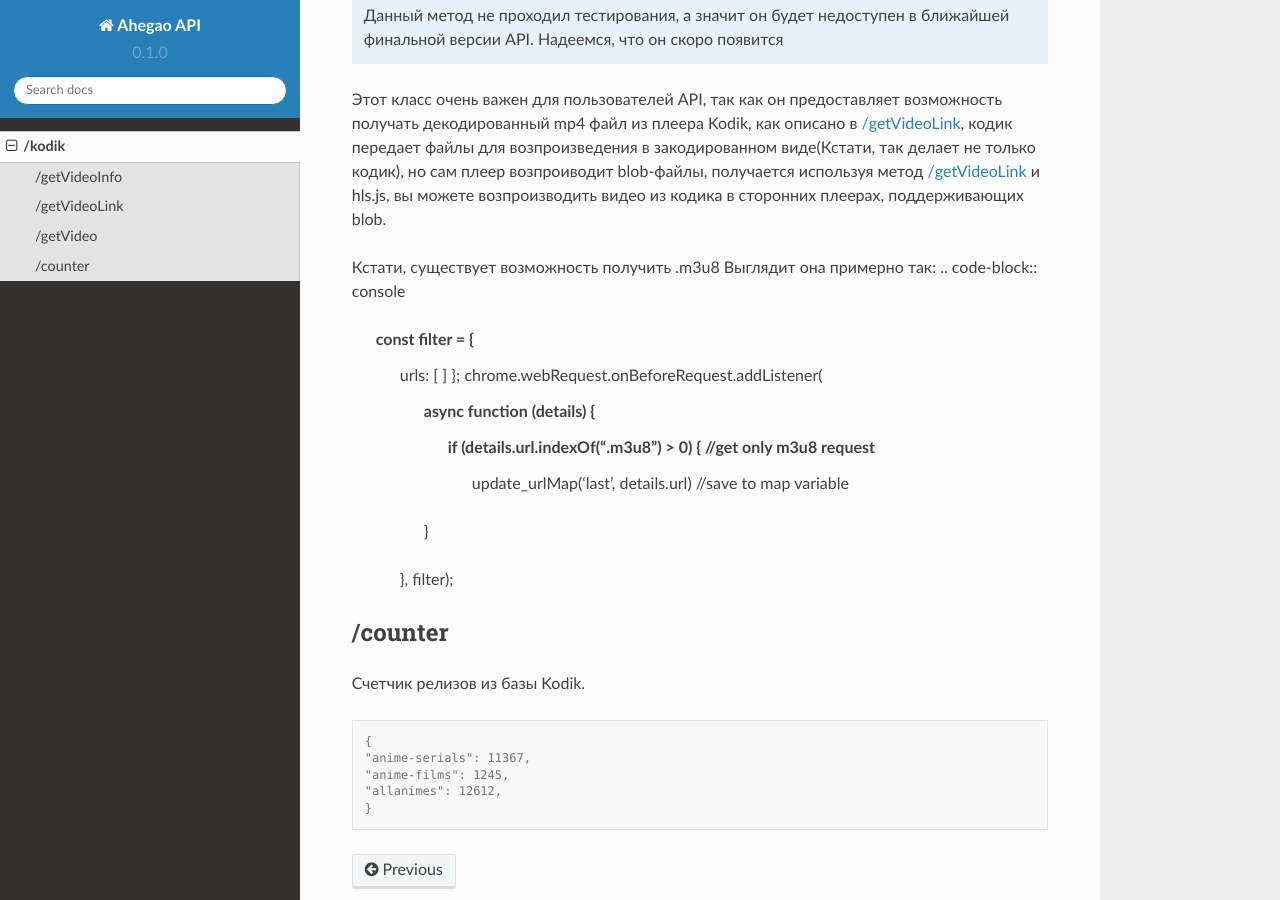
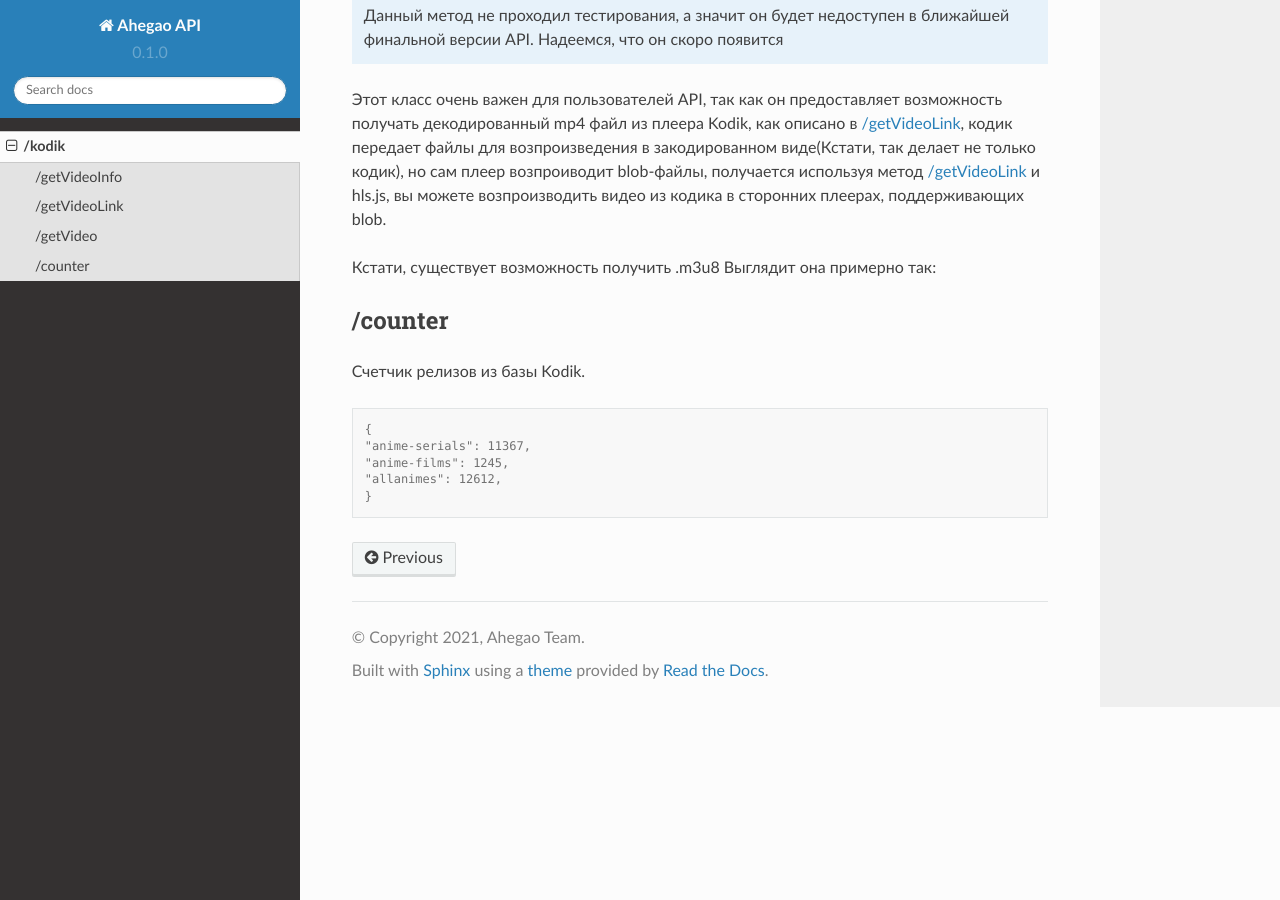
Before and after one commit to nknodev/ahegao-roadmap, a Sphinx documentation site: the page built from docs/source/kodik.rst, in a window 1280 px wide and 900 px high, scrolled down 1453 px. Built offline with Sphinx 7.4.7 and the Read the Docs theme 2.0.0, drawn with Linux system fonts in a browser that asks for light colours; pages that are not in the unit, such as notebooks, are missing from menus.

Commit message:
fukin' code block

```diff
--- a/docs/source/kodik.rst
+++ b/docs/source/kodik.rst
@@ -84,20 +84,6 @@
 
 Кстати, существует возможность получить .m3u8
 Выглядит она примерно так:
-.. code-block:: console
-
-    const filter = {
-      urls: [
-      ]
-      };
-      chrome.webRequest.onBeforeRequest.addListener(
-         async function (details) {
-            if (details.url.indexOf(".m3u8") > 0) { //get only m3u8 request
-                  update_urlMap('last', details.url) //save to map variable
-
-         }
-      }, filter);
-
 
 
 
```
